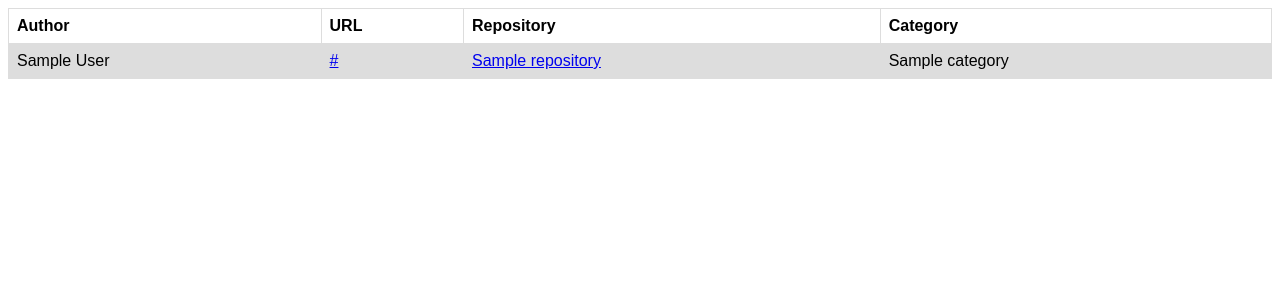
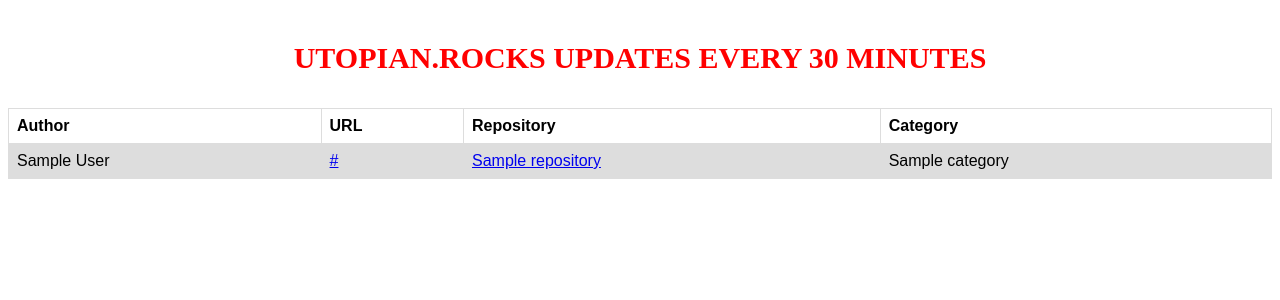
Before and after one commit to amosbastian/utopian.rocks, a Flask app: page / in a window 1280 px wide. Shown: the top 300 px of the page. Run offline with Flask 2, Linux system fonts and the light colour scheme; a database or web service that is not in the repository returns one stand-in record (values such as "Sample title").

Commit message:
Add update message

```diff
--- a/utopian/templates/index.html
+++ b/utopian/templates/index.html
@@ -17,10 +17,22 @@ td, th {
 tr:nth-child(even) {
   background-color: #dddddd;
 }
+
+.warning {
+  display: grid;
+  justify-content: center;
+  align-items: center;
+  font-size: 30px;
+  color: red;
+  font-weight: 900;
+  height: 100px;
+}
 </style>
 </head>
 <body>
-
+<div class="warning">
+  UTOPIAN.ROCKS UPDATES EVERY 30 MINUTES
+</div>
 <table>
   <tr>
     <th>Author</th>
```
